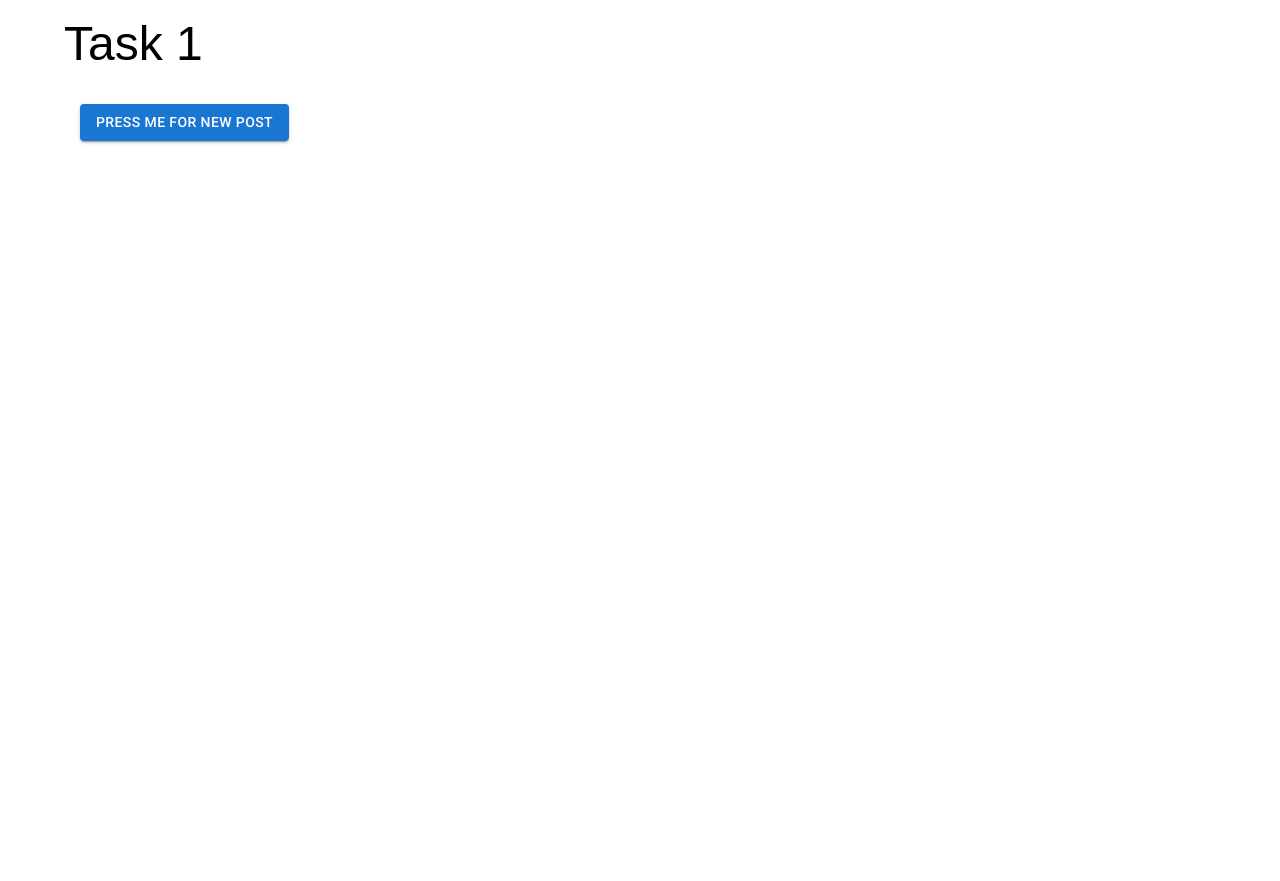
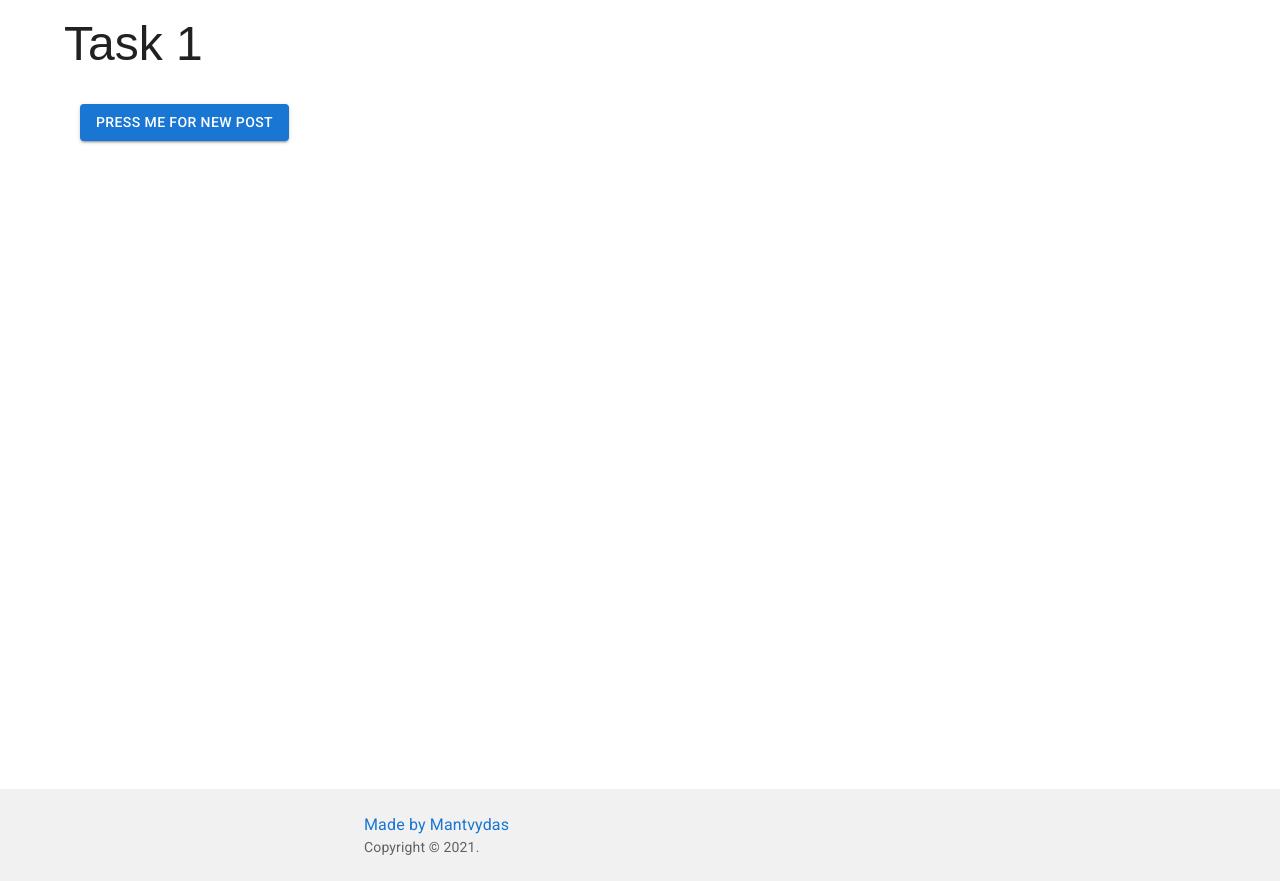
Before and after one commit to Mancefas/qualification-task, a React (Create React App) app: page / in a window 1280 px wide. Before the commit the page ends 800 px from the top, so only its background shows below. Built offline with nearby package versions, Linux system fonts and the light colour scheme; no server answers; a web font is replaced by a local one.

Commit message:
Footer added, some small changes

```diff
--- a/src/App.js
+++ b/src/App.js
@@ -3,6 +3,7 @@ import { Container, Box, CircularProgress, Typography } from "@mui/material";
 
 import NewRecordForm from "./Components/NewRecordForm";
 import DetailsPage from "./Components/DetailsPage";
+import Footer from "./Footer";
 
 import Context from "./store/Context";
 
@@ -54,6 +55,7 @@ function App() {
 
         {context.showDetailsPage && <DetailsPage />}
       </section>
+      <Footer />
     </>
   );
 }
--- a/src/Components/DetailsPage.js
+++ b/src/Components/DetailsPage.js
@@ -29,7 +29,7 @@ const DetailsPage = () => {
   };
 
   return (
-    <Container>
+    <Container sx={{ paddingBottom: "2rem" }}>
       {moreInfo && (
         <Paper elevation={8} sx={{ height: "fit-content" }}>
           <Box
--- a/src/Components/ListPage.js
+++ b/src/Components/ListPage.js
@@ -40,7 +40,7 @@ const ListPage = () => {
   ];
 
   return (
-    <Container>
+    <Container sx={{ paddingBottom: "2rem" }}>
       <div style={{ height: "75vh", width: "90%", overflow: "hidden" }}>
         {listData.length > 0 && (
           <DataGrid onCellClick={clicked} rows={rows} columns={columns} />
--- /dev/null
+++ b/src/Footer.js
@@ -0,0 +1,41 @@
+import CssBaseline from "@mui/material/CssBaseline";
+import Box from "@mui/material/Box";
+import Typography from "@mui/material/Typography";
+import Container from "@mui/material/Container";
+import Link from "@mui/material/Link";
+
+function Copyright() {
+  return (
+    <Typography variant="body2" color="text.secondary">
+      {"Copyright © "}
+
+      {new Date().getFullYear()}
+      {"."}
+    </Typography>
+  );
+}
+
+export default function Footer() {
+  return (
+    <>
+      <CssBaseline />
+
+      <Box
+        component="footer"
+        sx={{
+          py: 3,
+          px: 2,
+          mt: "auto",
+          backgroundColor: "#F1F1F1",
+        }}
+      >
+        <Container maxWidth="sm">
+          <Typography variant="body1" sx={{ color: "#1976D2" }}>
+            Made by Mantvydas
+          </Typography>
+          <Copyright />
+        </Container>
+      </Box>
+    </>
+  );
+}
```
